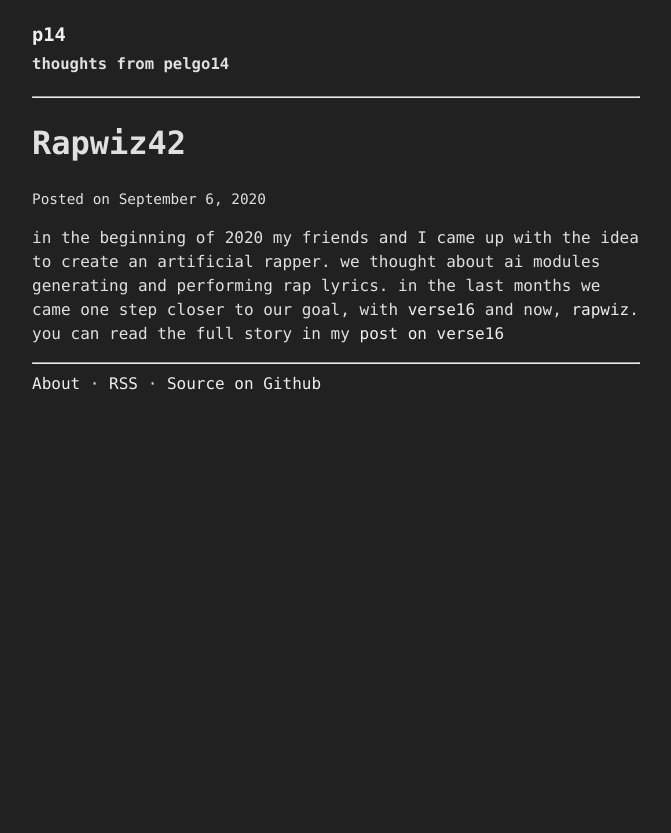
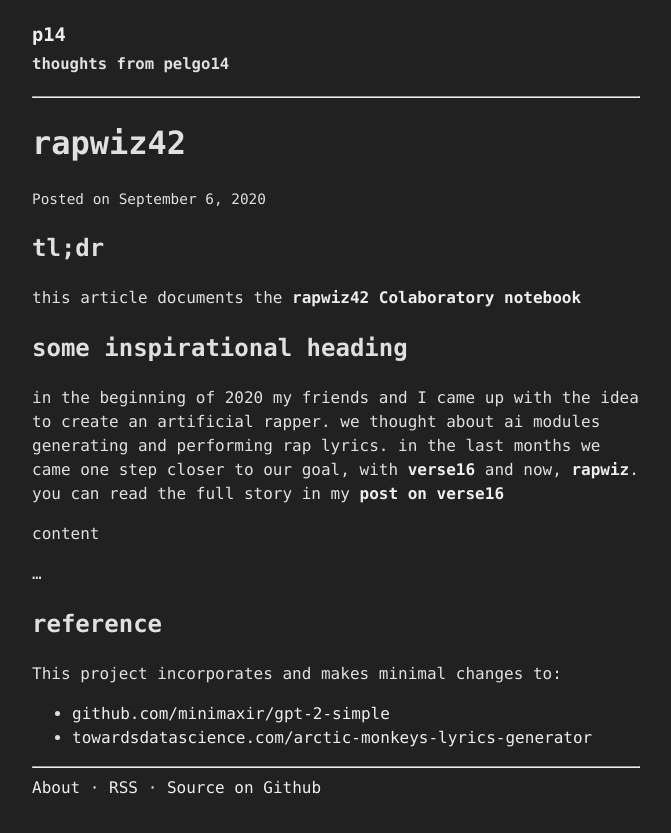
Before and after one commit to giftmischer69/giftmischer69.github.io, a Jekyll site: the page built from _posts/2020-09-06-rapwiz42.md, in a window 1280 px wide. Shown: the top 833 px of the page, without its empty margins (304-975 px from the left). Built offline with Jekyll 4.4.1, drawn with Linux system fonts in a browser that asks for light colours; our own code applies the rules of GitHub Pages for plain Markdown files.

Commit message:
updated rap wiz article

```diff
--- a/_posts/2020-09-06-rapwiz42.md
+++ b/_posts/2020-09-06-rapwiz42.md
@@ -1,6 +1,25 @@
+---
+layout: post
+title:  "rapwiz42"
+categories: doc
+---
+
+## tl;dr
+this article documents the [**rapwiz42 Colaboratory notebook**](https://colab.research.google.com/drive/1M27YXWJhepd4rhsB2KwRKGXZTwZRNIvz)
+
+## some inspirational heading
 in the beginning of 2020 my friends and I came up with the idea
 to create an artificial rapper. we thought about ai modules
 generating and performing rap lyrics. in the last months we
-came one step closer to our goal, with [verse16](https://pelgo14.github.io/doc/2020/09/01/verse16/)
-and now, [rapwiz](https://pelgo14.github.io/2020/09/06/rapwiz42/).
-you can read the full story in my [post on verse16](https://pelgo14.github.io/doc/2020/09/01/verse16/)
+came one step closer to our goal, with [**verse16**](https://github.com/pelgo14/rapwiz42)
+and now, [**rapwiz**](https://pelgo14.github.io/2020/09/06/rapwiz42/).
+you can read the full story in my [**post on verse16**](https://pelgo14.github.io/doc/2020/09/01/verse16/)
+
+content
+
+...
+
+## reference
+This project incorporates and makes minimal changes to:
+* [github.com/minimaxir/gpt-2-simple](https://github.com/minimaxir/gpt-2-simple)
+* [towardsdatascience.com/arctic-monkeys-lyrics-generator](https://towardsdatascience.com/arctic-monkeys-lyrics-generator-with-data-augmentation-b9b1f7989db0)
```
Also changed, not shown: _posts/2020-09-01-verse16.md (+1 -1 lines).
